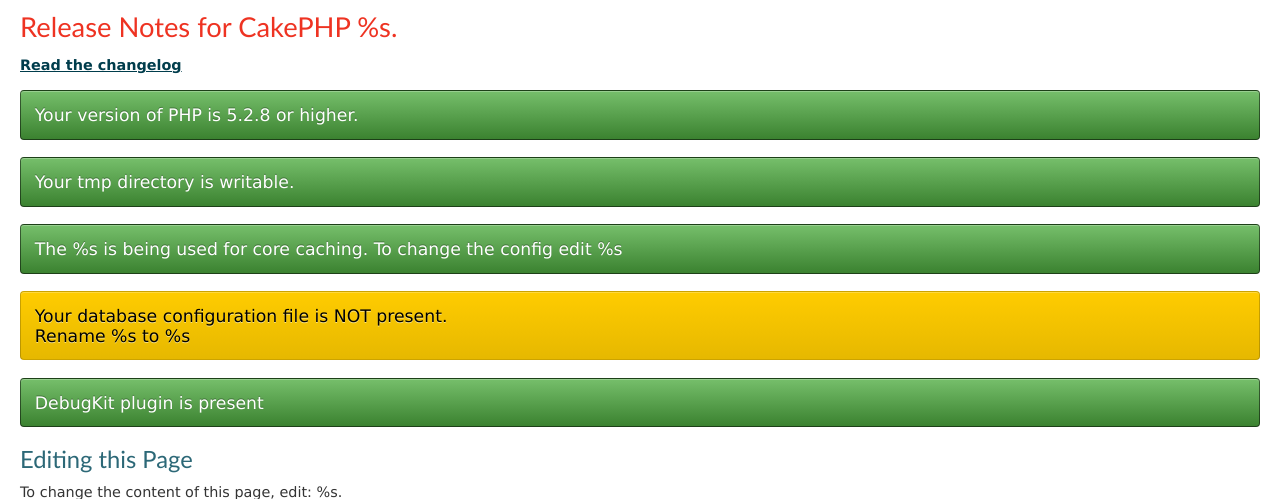
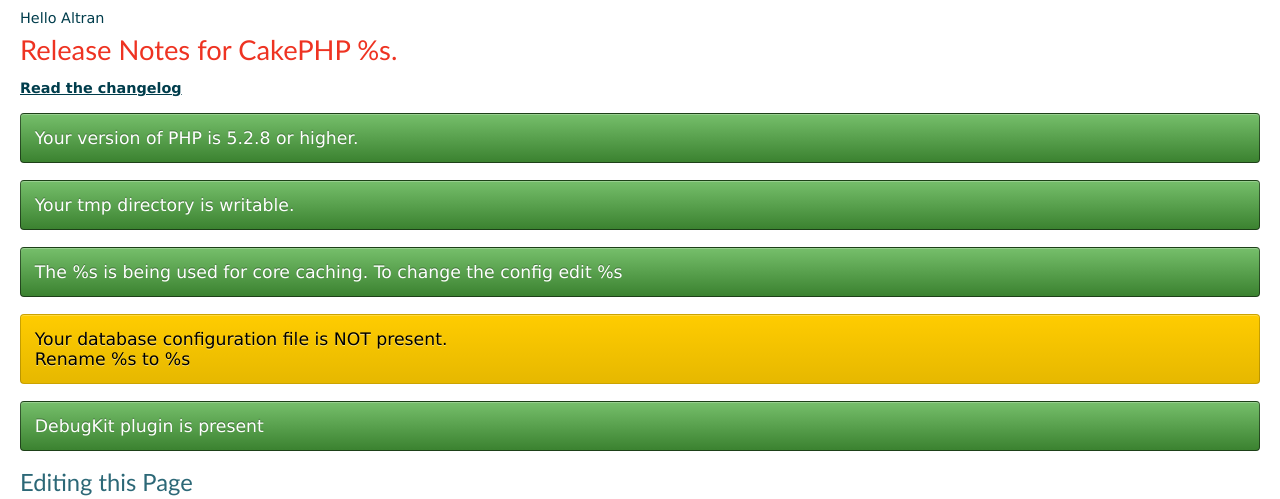
Before and after one commit to rvabre/GLPI, a CakePHP app: the page made by app/View/Pages/home.ctp in a window 1280 px wide. Shown: the part 47-546 px from the top of the page. Run offline with PHP 8.4 and a stand-in for CakePHP, Linux system fonts and the light colour scheme; the template is opened without the code that fills it, so the values that code supplies are empty; some libraries are stand-ins or nearby versions.

Commit message:
Update home.ctp
hello

```diff
--- a/app/View/Pages/home.ctp
+++ b/app/View/Pages/home.ctp
@@ -14,6 +14,7 @@
 
 App::uses('Debugger', 'Utility');
 ?>
+<h1>Hello Altran</h1>
 <h2><?php echo __d('cake_dev', 'Release Notes for CakePHP %s.', Configure::version()); ?></h2>
 <p>
 	<a href="http://cakephp.org/changelogs/<?php echo Configure::version(); ?>"><?php echo __d('cake_dev', 'Read the changelog'); ?> </a>
```
